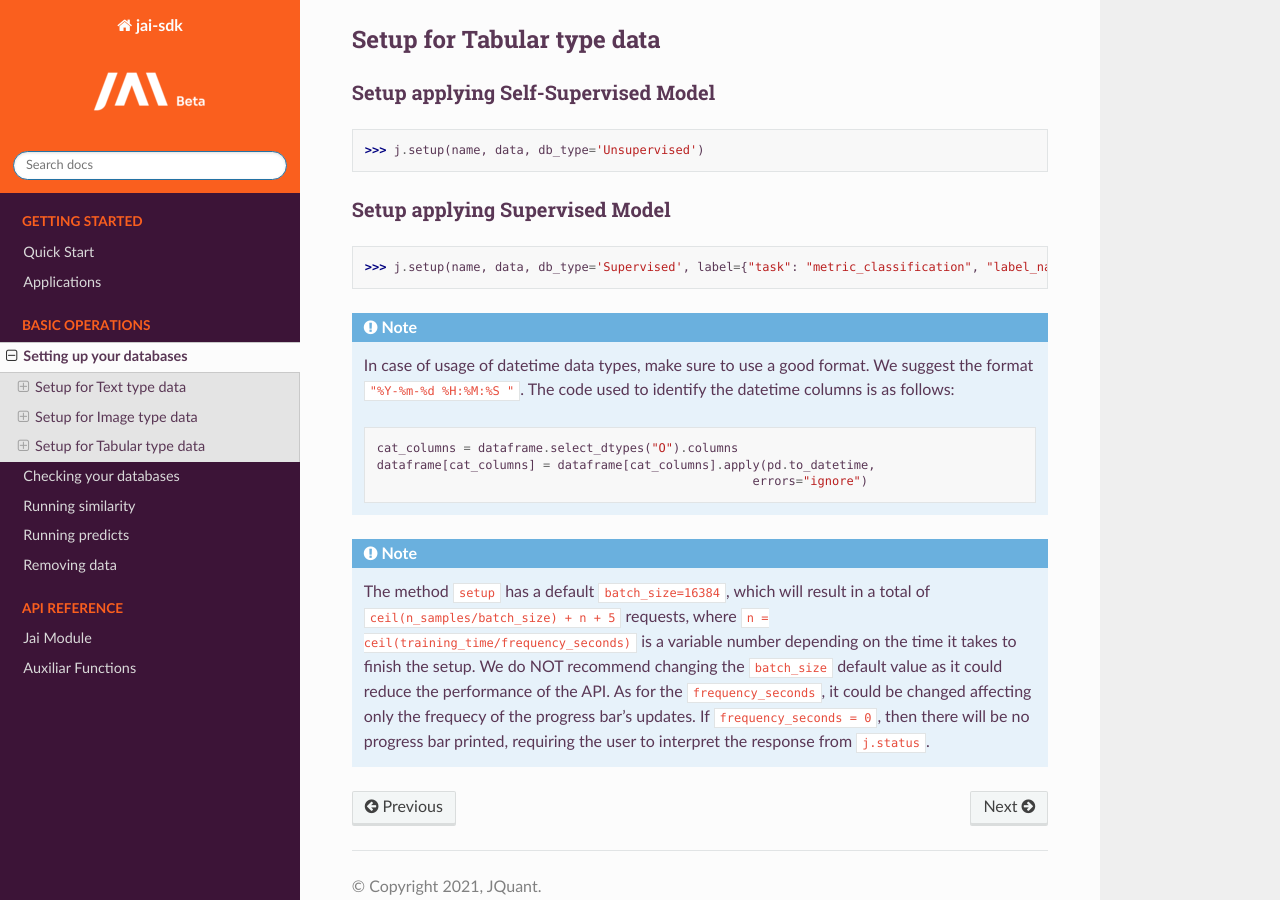
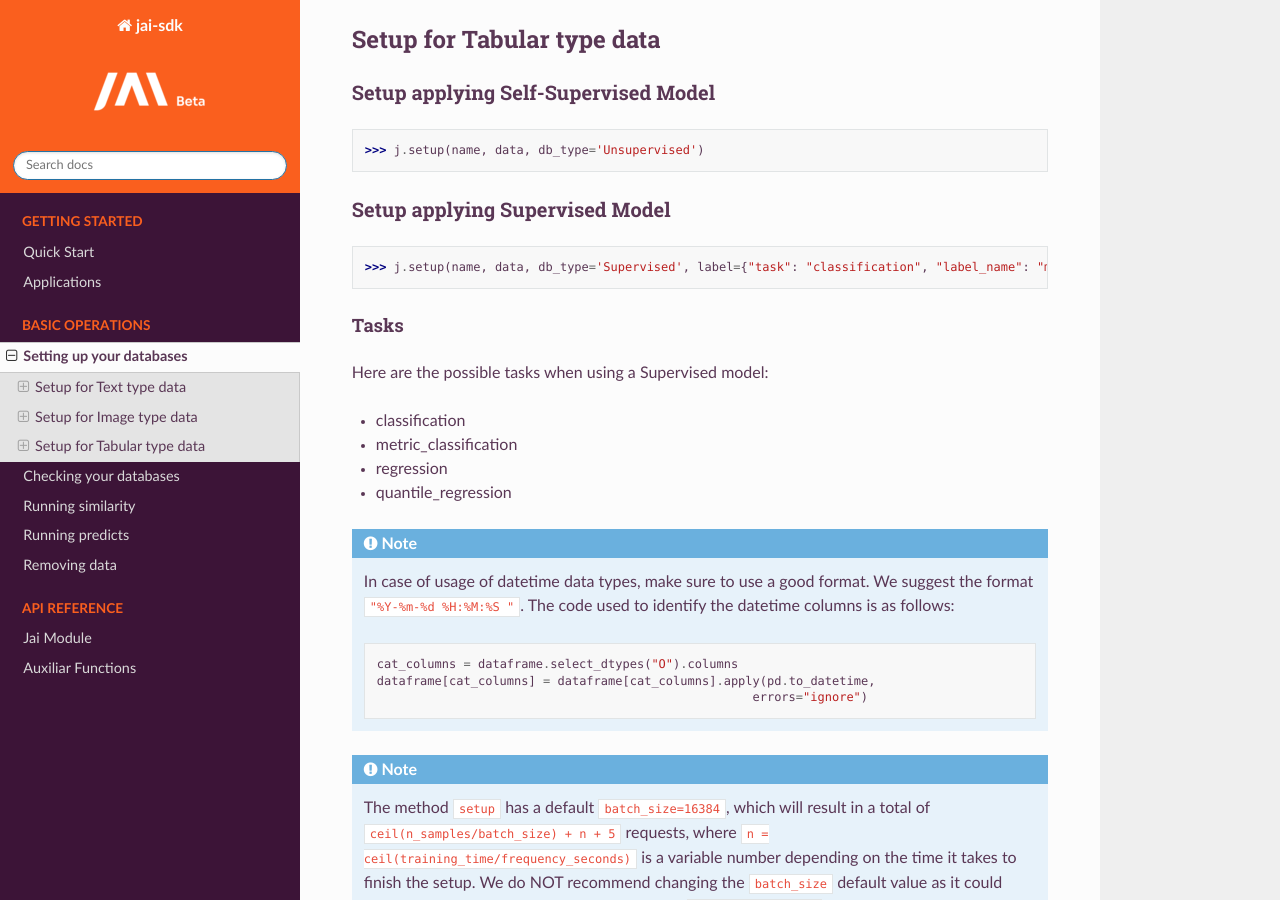
Before and after one commit to jquant/jai-sdk, a Sphinx documentation site: the page built from docs/use_cases/setup_data.rst, in a window 1280 px wide and 900 px high, scrolled down 2158 px. Built offline with Sphinx 7.4.7 and the Read the Docs theme 2.0.0, drawn with Linux system fonts in a browser that asks for light colours.

Commit message:
checkpoint

```diff
--- a/docs/use_cases/setup_data.rst
+++ b/docs/use_cases/setup_data.rst
@@ -108,7 +108,19 @@ Setup applying Supervised Model
 
 .. code-block:: python
 
-    >>> j.setup(name, data, db_type='Supervised', label={"task": "metric_classification", "label_name": "my_label"})
+    >>> j.setup(name, data, db_type='Supervised', label={"task": "classification", "label_name": "my_label"})
+
+
+Tasks
+-----
+
+Here are the possible tasks when using a Supervised model:
+
+- classification
+- metric_classification
+- regression
+- quantile_regression
+
 
 .. note::
     In case of usage of datetime data types, make sure to use a good format. We suggest the format :code:`"%Y-%m-%d %H:%M:%S "`.
```
Also changed, not shown: README.md (+3 -0 lines), 1 other file.
